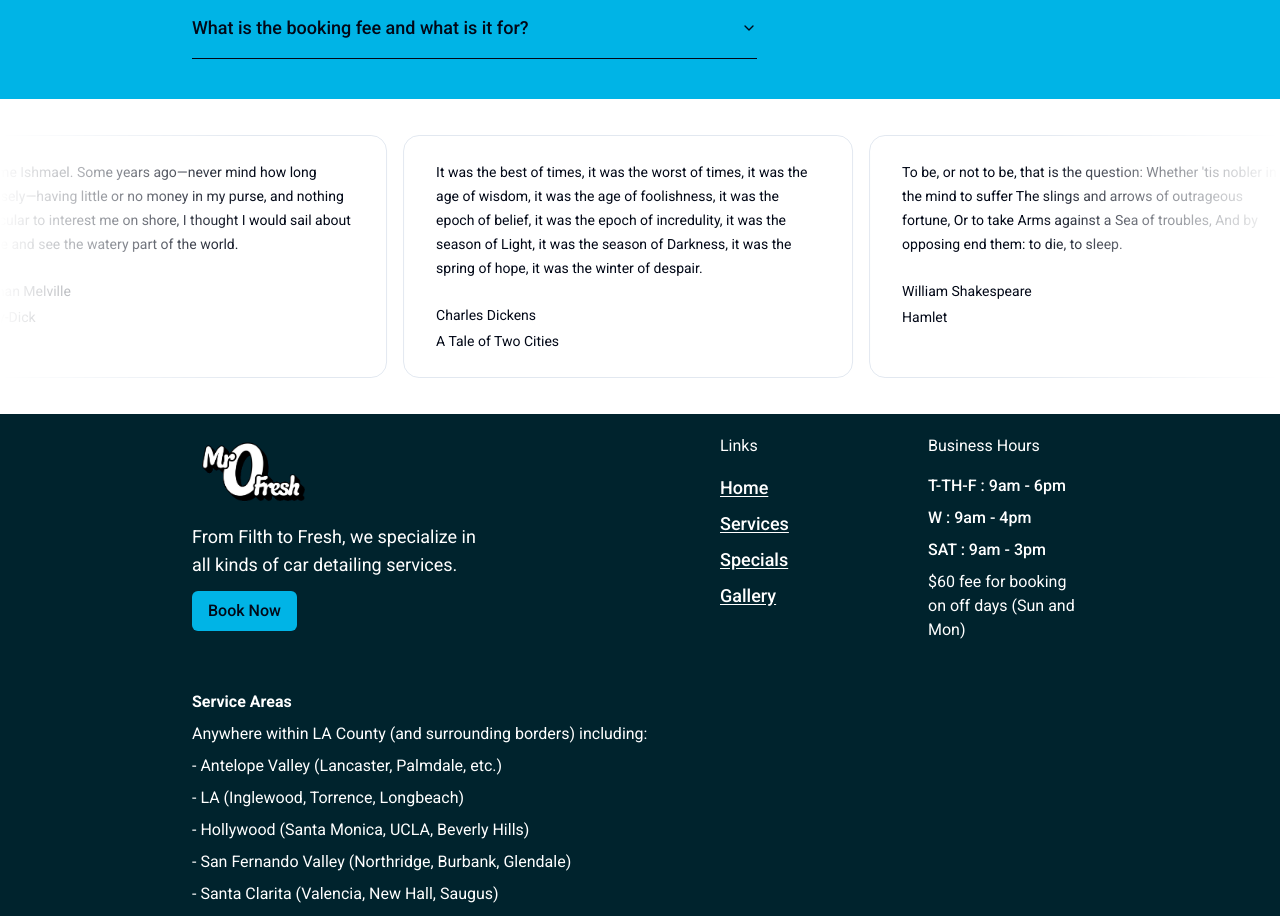
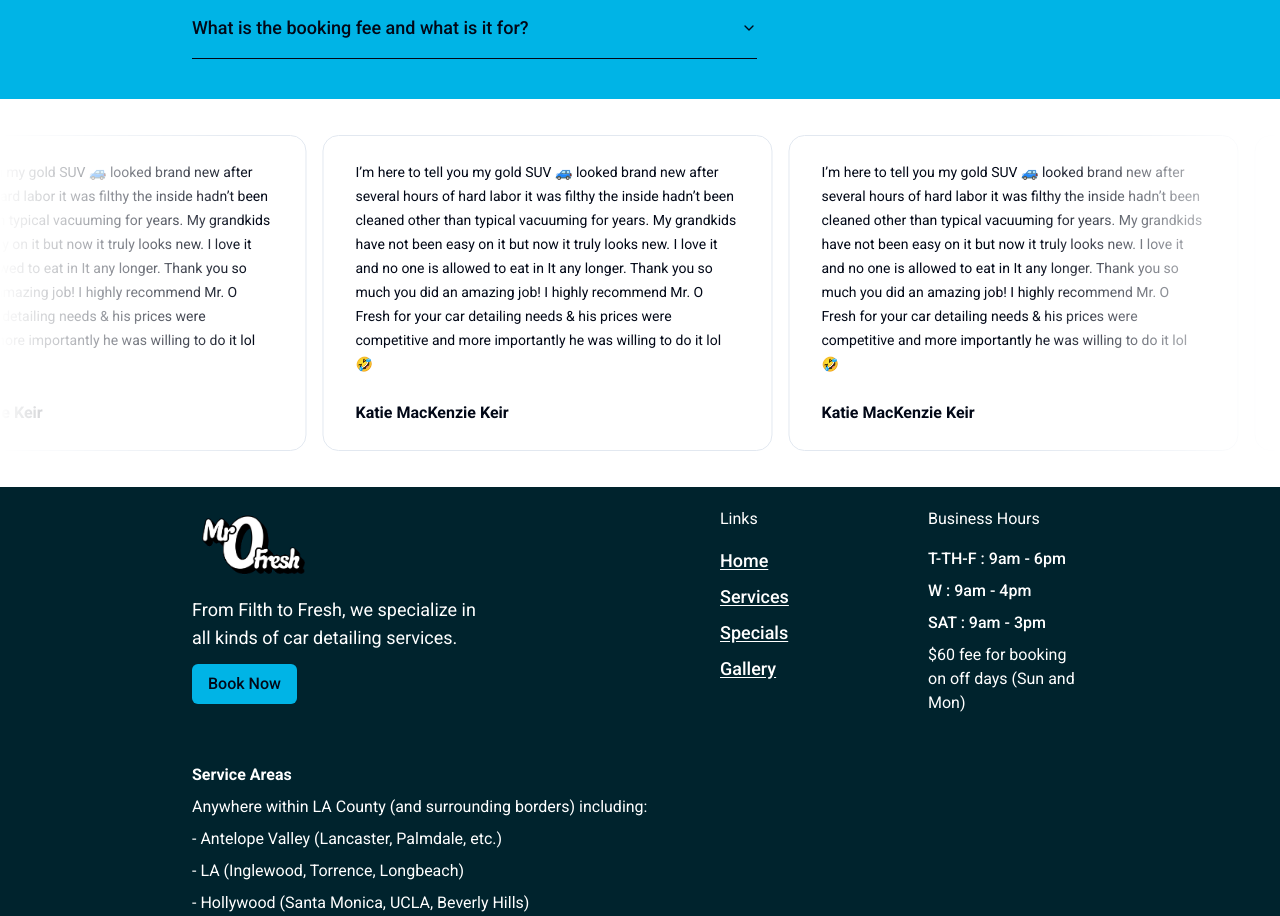
Before and after one commit to sahag98/ofresh, a Next.js app: page / in a window 1280 px wide. Shown: the part 6902-7818 px from the top of the page. Built offline with nearby package versions, Linux system fonts and the light colour scheme.

Commit message:
added 1 testimonial

```diff
--- a/components/Testimonials.tsx
+++ b/components/Testimonials.tsx
@@ -18,31 +18,26 @@ export function InfiniteMovingCardsDemo() {
 const testimonials = [
   {
     quote:
-      "It was the best of times, it was the worst of times, it was the age of wisdom, it was the age of foolishness, it was the epoch of belief, it was the epoch of incredulity, it was the season of Light, it was the season of Darkness, it was the spring of hope, it was the winter of despair.",
-    name: "Charles Dickens",
+      "I’m here to tell you my gold SUV 🚙 looked brand new after several hours of hard labor it was filthy the inside hadn’t been cleaned other than typical vacuuming for years. My grandkids have not been easy on it but now it truly looks new. I love it and no one is allowed to eat in It any longer. Thank you so much you did an amazing job! I highly recommend Mr. O Fresh for your car detailing needs & his prices were competitive and more importantly he was willing to do it lol 🤣",
+    name: "Katie MacKenzie Keir",
     title: "A Tale of Two Cities",
   },
   {
     quote:
-      "To be, or not to be, that is the question: Whether 'tis nobler in the mind to suffer The slings and arrows of outrageous fortune, Or to take Arms against a Sea of troubles, And by opposing end them: to die, to sleep.",
-    name: "William Shakespeare",
-    title: "Hamlet",
-  },
-  {
-    quote: "All that we see or seem is but a dream within a dream.",
-    name: "Edgar Allan Poe",
-    title: "A Dream Within a Dream",
+      "I’m here to tell you my gold SUV 🚙 looked brand new after several hours of hard labor it was filthy the inside hadn’t been cleaned other than typical vacuuming for years. My grandkids have not been easy on it but now it truly looks new. I love it and no one is allowed to eat in It any longer. Thank you so much you did an amazing job! I highly recommend Mr. O Fresh for your car detailing needs & his prices were competitive and more importantly he was willing to do it lol 🤣",
+    name: "Katie MacKenzie Keir",
+    title: "A Tale of Two Cities",
   },
   {
     quote:
-      "It is a truth universally acknowledged, that a single man in possession of a good fortune, must be in want of a wife.",
-    name: "Jane Austen",
-    title: "Pride and Prejudice",
+      "I’m here to tell you my gold SUV 🚙 looked brand new after several hours of hard labor it was filthy the inside hadn’t been cleaned other than typical vacuuming for years. My grandkids have not been easy on it but now it truly looks new. I love it and no one is allowed to eat in It any longer. Thank you so much you did an amazing job! I highly recommend Mr. O Fresh for your car detailing needs & his prices were competitive and more importantly he was willing to do it lol 🤣",
+    name: "Katie MacKenzie Keir",
+    title: "A Tale of Two Cities",
   },
   {
     quote:
-      "Call me Ishmael. Some years ago—never mind how long precisely—having little or no money in my purse, and nothing particular to interest me on shore, I thought I would sail about a little and see the watery part of the world.",
-    name: "Herman Melville",
-    title: "Moby-Dick",
+      "I’m here to tell you my gold SUV 🚙 looked brand new after several hours of hard labor it was filthy the inside hadn’t been cleaned other than typical vacuuming for years. My grandkids have not been easy on it but now it truly looks new. I love it and no one is allowed to eat in It any longer. Thank you so much you did an amazing job! I highly recommend Mr. O Fresh for your car detailing needs & his prices were competitive and more importantly he was willing to do it lol 🤣",
+    name: "Katie MacKenzie Keir",
+    title: "A Tale of Two Cities",
   },
 ];
--- a/components/ui/infinite-moving-cards.tsx
+++ b/components/ui/infinite-moving-cards.tsx
@@ -99,13 +99,8 @@ export const InfiniteMovingCards = ({
                 {item.quote}
               </span>
               <div className="relative z-20 mt-6 flex flex-row items-center">
-                <span className="flex flex-col gap-1">
-                  <span className=" text-sm leading-[1.6] text-foreground font-normal">
-                    {item.name}
-                  </span>
-                  <span className=" text-sm leading-[1.6] text-foreground font-normal">
-                    {item.title}
-                  </span>
+                <span className=" leading-[1.6] text-foreground font-bold">
+                  {item.name}
                 </span>
               </div>
             </blockquote>
```
